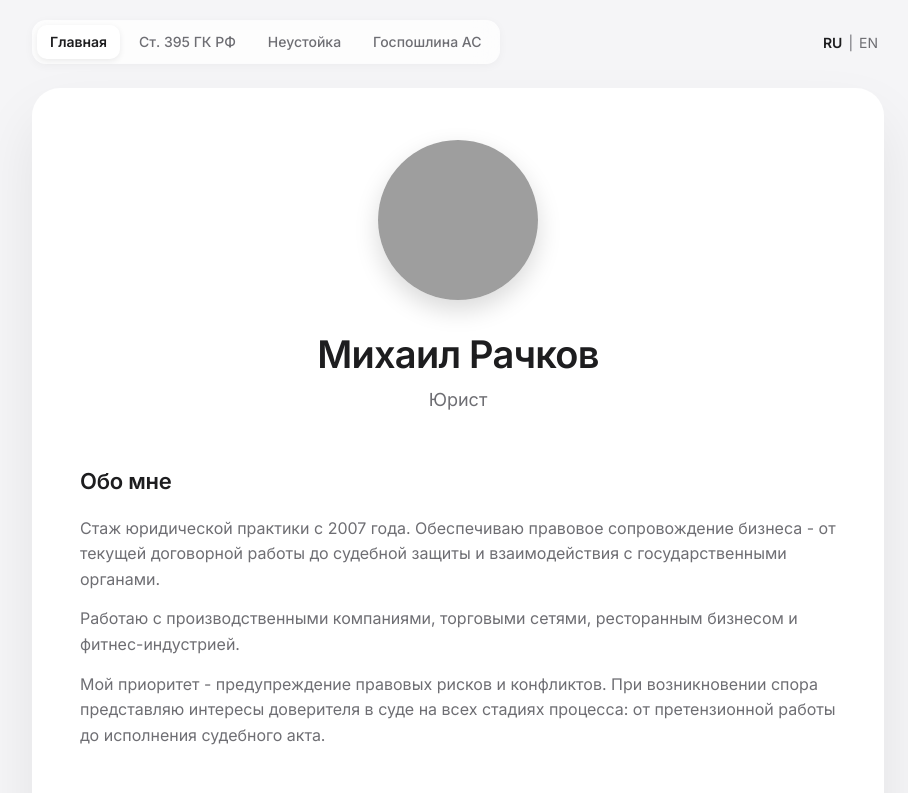
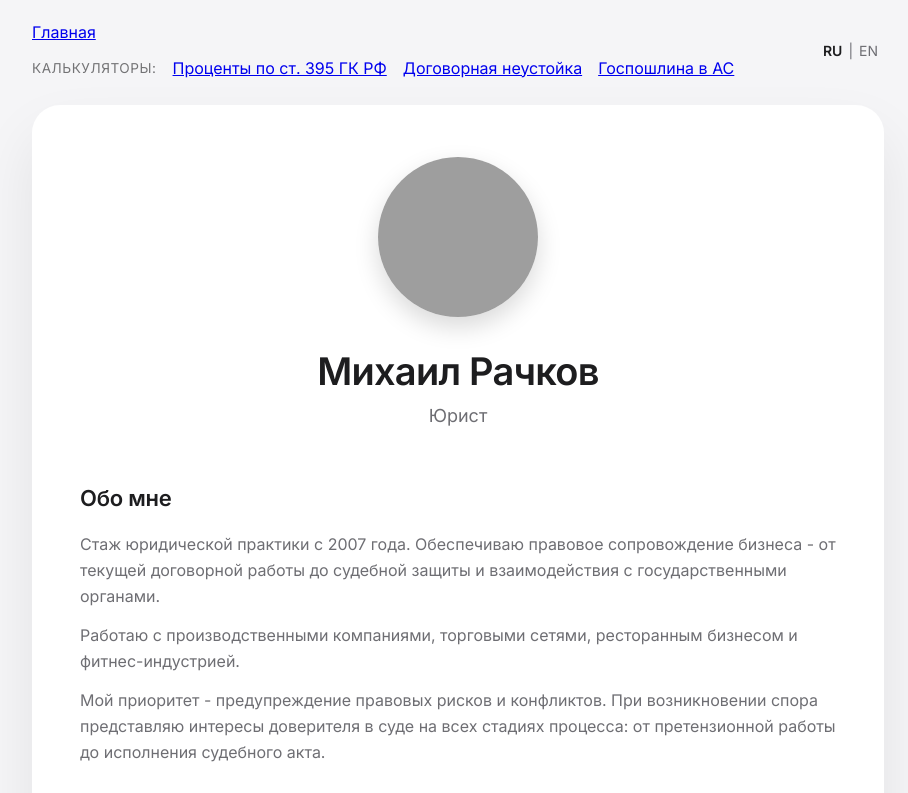
Before and after one commit to mrachkov/rachkov.me, a plain HTML site: page index.html in a window 1280 px wide. Shown: the top 793 px of the page, without its empty margins (182-1090 px from the left). Drawn offline with Linux system fonts and the light colour scheme; grey boxes are pictures that could not be loaded.

Commit message:
Update index.html

```diff
--- a/index.html
+++ b/index.html
@@ -45,12 +45,17 @@
 </head>
 <body>
 <div class="topbar">
-  <nav class="nav-links">
+<nav class="nav-grouped">
+  <div class="nav-row">
     <a href="index.html" class="active">Главная</a>
-    <a href="395.html">Ст. 395 ГК РФ</a>
-    <a href="penalty.html">Неустойка</a>
-    <a href="duty.html">Госпошлина АС</a>
-  </nav>
+  </div>
+  <div class="nav-row">
+    <span class="nav-label">Калькуляторы:</span>
+    <a href="395.html">Проценты по ст. 395 ГК РФ</a>
+    <a href="penalty.html">Договорная неустойка</a>
+    <a href="duty.html">Госпошлина в АС</a>
+  </div>
+</nav>
   <div class="lang"><button id="ruBtn" class="active">RU</button>|<button id="enBtn">EN</button></div>
 </div>
 
```
